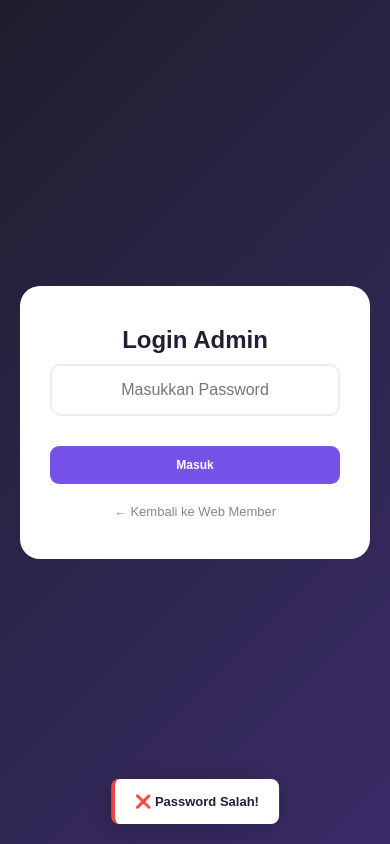
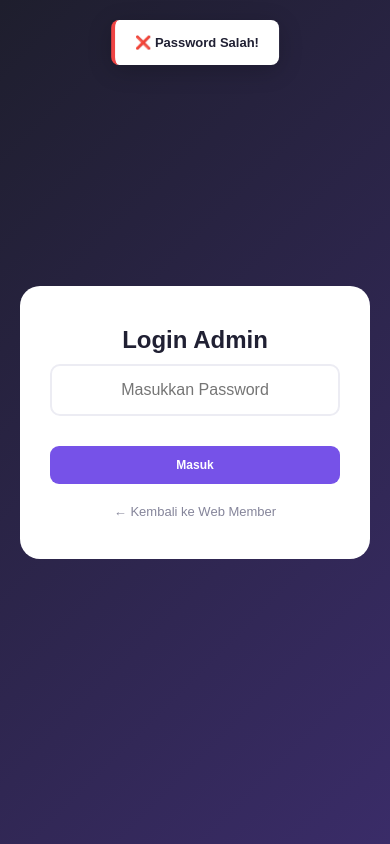
Before and after one commit to miftahanwar016-web/Vibe-Trans-agency, a plain HTML site: page admin/index.html in a window 390 px wide. Both pictures are taken after a click on the button "Masuk". Drawn offline with Linux system fonts and the light colour scheme.

Commit message:
Reposition toast notifications to the top
Moved toast notifications to the top of the screen and adjusted styles for mobile responsiveness.

```diff
--- a/admin/index.html
+++ b/admin/index.html
@@ -58,13 +58,14 @@ body.dark-mode .topbar { background: rgba(30, 30, 45, 0.85); }
 @keyframes loadSkel { 0% { background-position: 200% 0; } 100% { background-position: -200% 0; } }
 .skel-title { height: 16px; width: 60%; margin-bottom: 12px; } .skel-text { height: 12px; width: 30%; }
 
-#toastBox { position: fixed; bottom: 30px; right: 30px; display: flex; flex-direction: column; align-items: flex-end; z-index: 9999; pointer-events: none; }
-.toast { background: var(--card); border-left: 4px solid var(--primary); box-shadow: 0 5px 25px rgba(0,0,0,0.2); padding: 15px 20px; margin-top: 10px; border-radius: 8px; font-size: 13px; font-weight: bold; color: var(--text); display: flex; align-items: center; gap: 10px; animation: slideIn 0.5s cubic-bezier(0.4, 0, 0.2, 1) forwards; max-width: 320px; }
+/* UBAH POSISI TOAST KE ATAS */
+#toastBox { position: fixed; top: 30px; right: 30px; display: flex; flex-direction: column; align-items: flex-end; z-index: 9999; pointer-events: none; }
+.toast { background: var(--card); border-left: 4px solid var(--primary); box-shadow: 0 5px 25px rgba(0,0,0,0.2); padding: 15px 20px; margin-bottom: 10px; border-radius: 8px; font-size: 13px; font-weight: bold; color: var(--text); display: flex; align-items: center; gap: 10px; animation: slideIn 0.5s cubic-bezier(0.4, 0, 0.2, 1) forwards; max-width: 320px; }
 .toast.error { border-left-color: #ef4444; } .toast.success { border-left-color: #10b981; }
 @keyframes slideIn { from { transform: translateX(100%); opacity: 0; } to { transform: translateX(0); opacity: 1; } }
 @keyframes fadeOut { to { opacity: 0; transform: translateX(100%); } }
 
-@media(max-width:650px){ .sidebar{transform:translateX(-100%);} .sidebar.open{transform:translateX(0);} .main{margin-left:0;width:100%} .topbar button{display:block;} .item-box{flex-direction:column; align-items:flex-start;} #toastBox { bottom: 20px; left: 50%; right: auto; transform: translateX(-50%); align-items: center; } }
+@media(max-width:650px){ .sidebar{transform:translateX(-100%);} .sidebar.open{transform:translateX(0);} .main{margin-left:0;width:100%} .topbar button{display:block;} .item-box{flex-direction:column; align-items:flex-start;} #toastBox { top: 20px; left: 50%; right: auto; transform: translateX(-50%); align-items: center; } }
 </style>
 </head>
 <body>
@@ -112,7 +113,9 @@ body.dark-mode .topbar { background: rgba(30, 30, 45, 0.85); }
       <button class="menu-btn" onclick="toggleMenu()" style="font-size:20px;">☰</button>
       <div><b id="pageTitle">Pengaturan Umum</b><br><small id="greetingText" style="font-size:11px; color:var(--muted); font-weight:normal;">Selamat Datang, Admin!</small></div>
   </div>
-  <button class="btn-light" id="themeToggle" onclick="toggleTheme()" style="width:35px; height:35px; border-radius:50%; display:grid; place-items:center; font-size:16px; background:var(--card); border:1px solid var(--border);" title="Mode Gelap/Terang">🌙</button>
+  <div class="top-actions">
+      <button class="btn-light" id="themeToggle" onclick="toggleTheme()" style="width:35px; height:35px; border-radius:50%; display:grid; place-items:center; font-size:16px; background:var(--card); border:1px solid var(--border);" title="Mode Gelap/Terang">🌙</button>
+  </div>
  </header>
 
  <section class="page active" id="admin">
@@ -128,7 +131,6 @@ body.dark-mode .topbar { background: rgba(30, 30, 45, 0.85); }
 
    <hr style="border:0; border-top:1px dashed var(--border); margin:20px 0;">
 
-   <!-- KOLOM BARU UNTUK ARAHAN PENDAFTARAN -->
    <div class="form-group">
        <label style="color:#3b82f6;">📝 Arahan / Petunjuk Pendaftaran Creator</label>
        <textarea id="regCreatorDesc" placeholder="Ketik syarat, info, atau tata cara pendaftaran creator di sini... (Contoh: 'Pastikan akun TikTok sudah ditautkan...')"></textarea>
```
